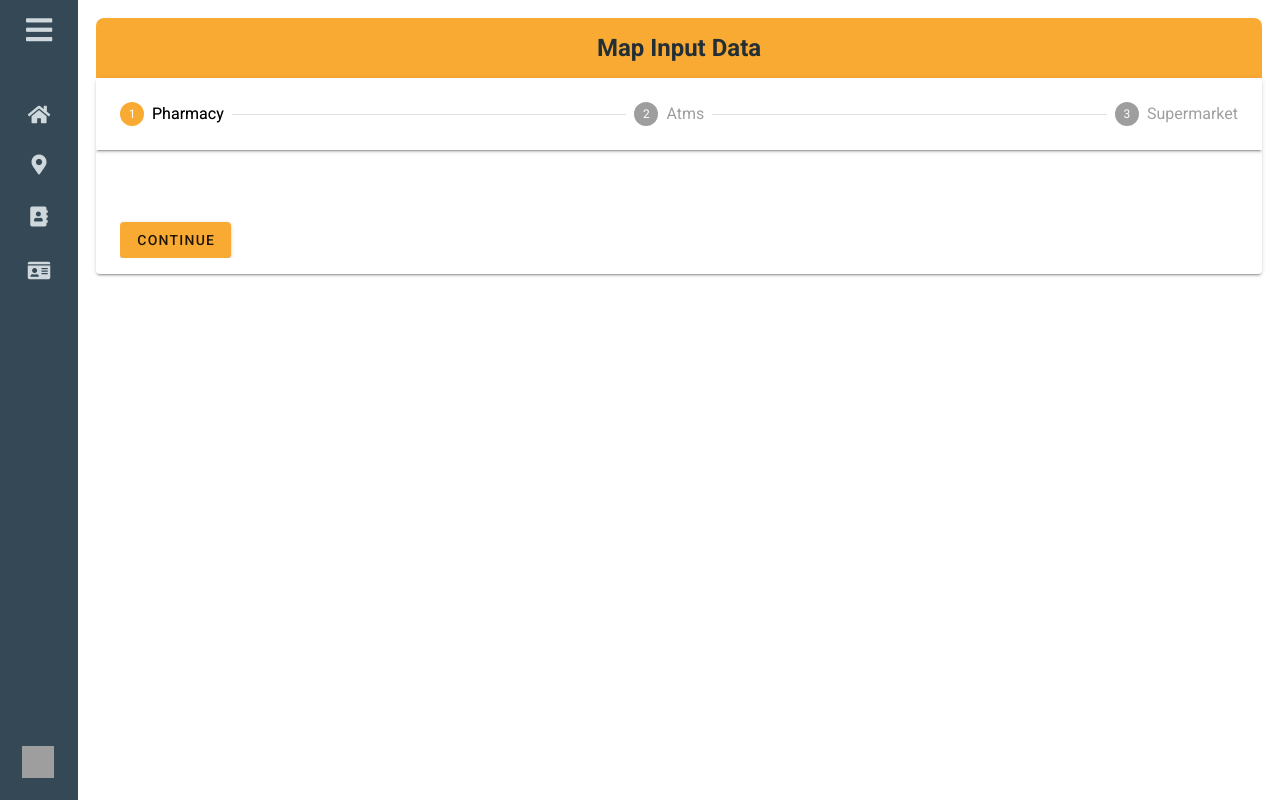
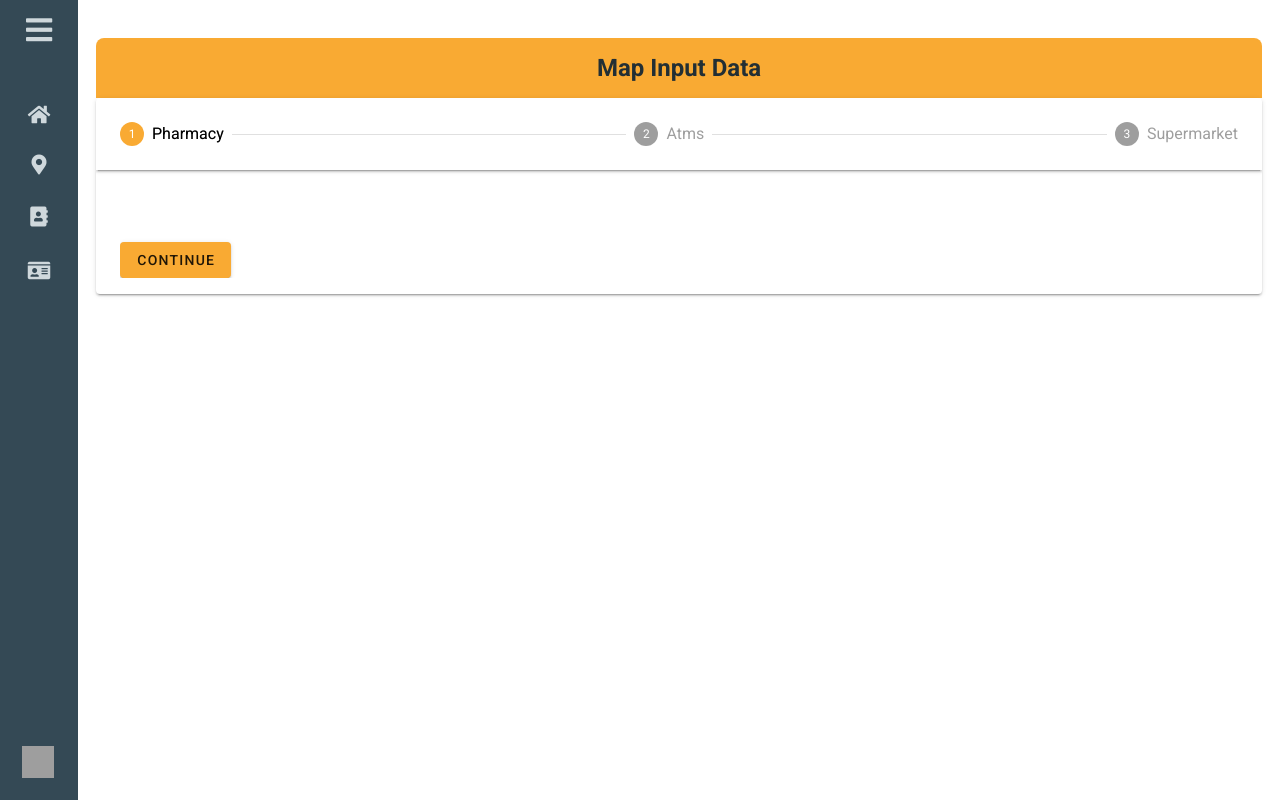
Before and after one commit to Boody2004/mnen-app-new, a Vue app: page /admin in a window 1280 px wide. Built offline with nearby package versions, Linux system fonts and the light colour scheme; no server answers; grey boxes are pictures that could not be loaded.

Commit message:
edite admin padding y

```diff
--- a/src/views/Admin.vue
+++ b/src/views/Admin.vue
@@ -1,6 +1,6 @@
 <template>
   <section style="margin: 1.5%">
-    <div class="Map Input Data">
+    <div class="Map Input Data py-5">
       <h2
         class="text-center rounded-t-lg pa-3"
         style="color: #232f34; background-color: #f9aa33"
```
